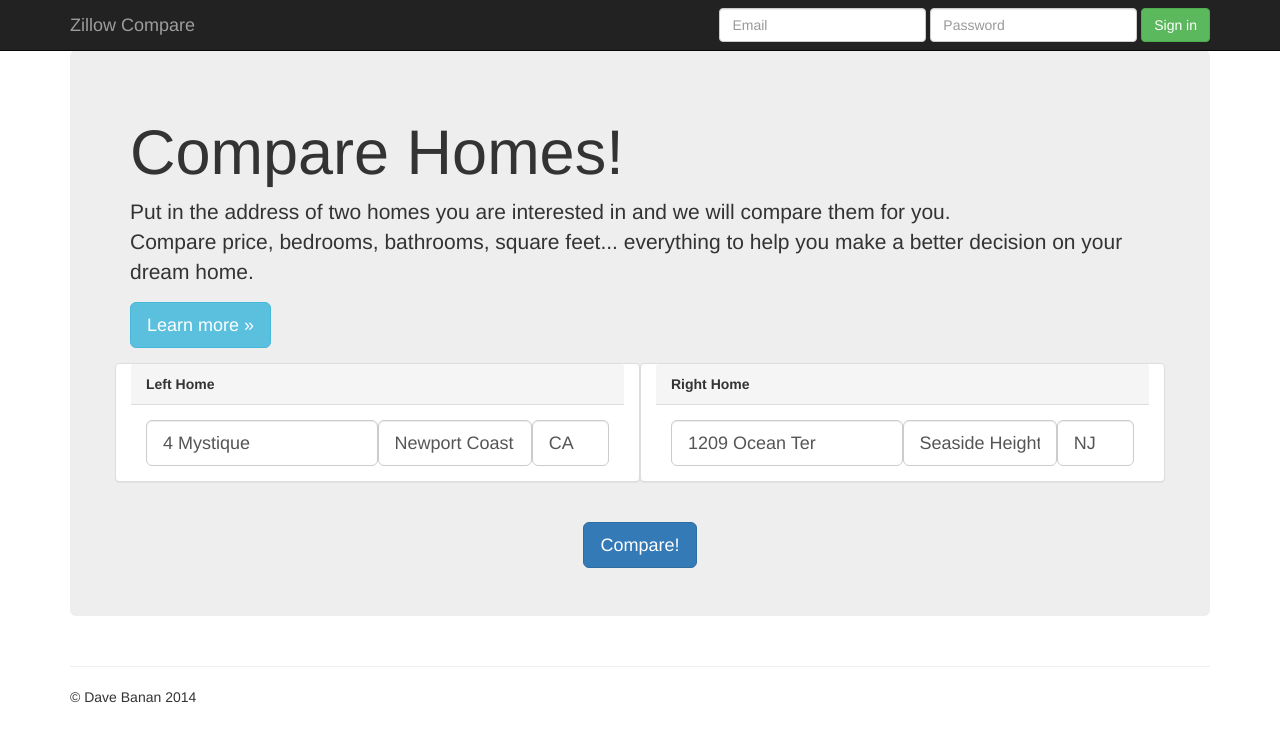
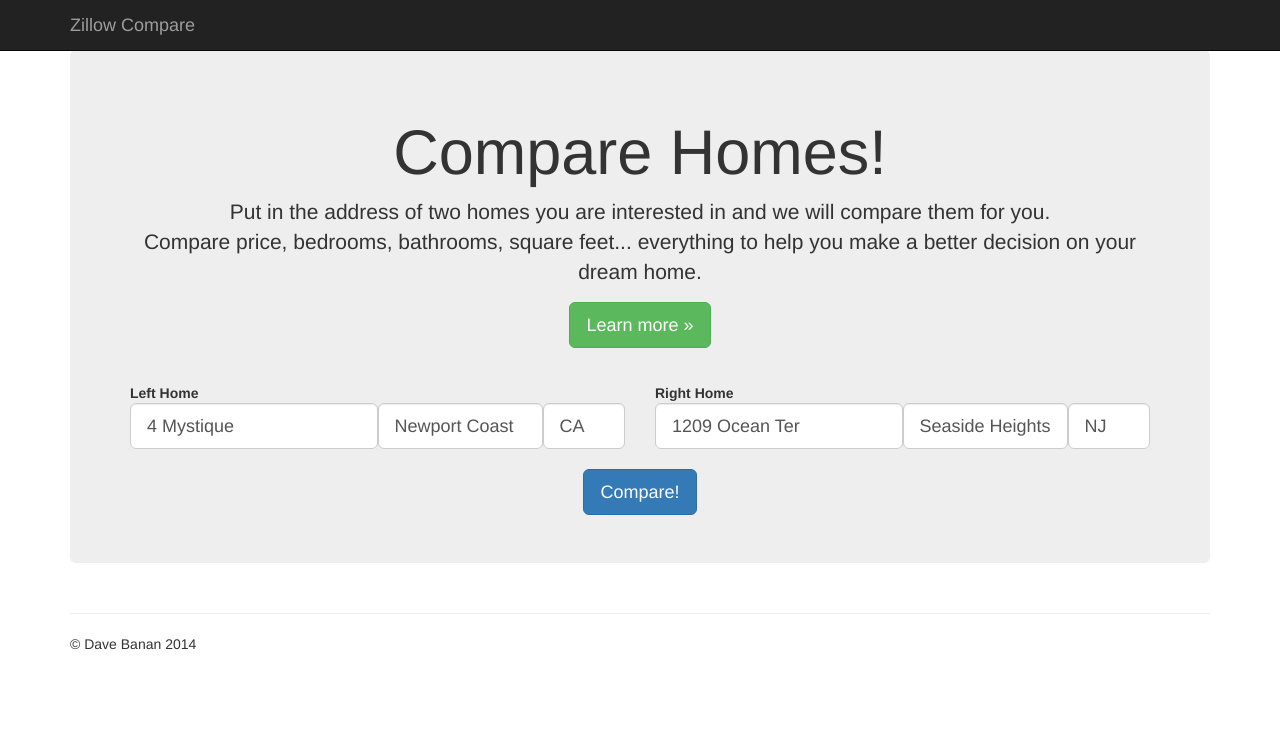
Before and after one commit to dfb5865/ZillowCompare, a website: page src/client/index.html in a window 1280 px wide. Drawn offline with nearby package versions, Linux system fonts and the light colour scheme; some packages are replaced by stand-ins of ours; files that its build step writes are made by us from their sources.

Commit message:
Added about page and fixed 'enter' on form

```diff
--- a/src/client/index.html
+++ b/src/client/index.html
@@ -30,22 +30,8 @@
         <div class="navbar-header">
           <button type="button" class="navbar-toggle" data-toggle="collapse" data-target=".navbar-collapse">
             <span class="sr-only">Toggle navigation</span>
-            <span class="icon-bar"></span>
-            <span class="icon-bar"></span>
-            <span class="icon-bar"></span>
           </button>
           <a class="navbar-brand" href="/">Zillow Compare</a>
-        </div>
-        <div class="navbar-collapse collapse">
-          <form class="navbar-form navbar-right" role="form">
-            <div class="form-group">
-              <input type="text" placeholder="Email" class="form-control">
-            </div>
-            <div class="form-group">
-              <input type="password" placeholder="Password" class="form-control">
-            </div>
-            <button type="submit" class="btn btn-success">Sign in</button>
-          </form>
         </div>
       </div>
     </div>
--- a/src/client/js/app.js
+++ b/src/client/js/app.js
@@ -9,6 +9,9 @@
       when('/comparehomes/:leftStreet/:leftCity/:leftState/:rightStreet/:rightCity/:rightState', {
         templateUrl: '/partials/homecompare.html',
         controller: 'CompareCtrl'
+      }).
+      when('/about', {
+        templateUrl: '/partials/about.html'
       }).
       otherwise({
         redirectTo: '/'
--- a/src/client/partials/search.html
+++ b/src/client/partials/search.html
@@ -1,57 +1,58 @@
 <script src="js/holder.js"></script>
 <div class="container">
 		<div class="jumbotron">
-			<h1>Compare Homes!</h1>
-			<p>Put in the address of two homes you are interested in and we will compare them for you.<br />
+			<h1 class="text-center">Compare Homes!</h1>
+			<p class="text-center">Put in the address of two homes you are interested in and we will compare them for you.<br />
 			Compare price, bedrooms, bathrooms, square feet... everything to help you make a better decision on your dream home.</p>
-			<p><a href="#" class="btn btn-info btn-lg" role="button">Learn more &raquo;</a></p>
-
+			<div class="text-center"><p><a href="#/about" class="btn btn-success btn-lg" role="button">Learn more &raquo;</a></p></div>
+      <br />
+      <form>
         <div class="row">
 
-      <div class="panel panel-default col-md-6">
-        <div class="panel-heading"><strong>Left Home</strong></div>
-          <div class="panel-body">
+          <div class="col-md-6">
             <div class="col-md-6 nopadding">
               <div id="leftStreetDiv">
+                <strong>Left Home</strong>
                 <input id="leftStreet" type="text" class="form-control input-lg" holder="4 Mystique"/>
               </div>
             </div>
 
             <div class="col-md-4 nopadding">
               <div id="leftCityDiv">
+                <br />
                 <input id="leftCity" type="text" class="form-control input-lg" holder="Newport Coast"/>
               </div>
             </div>
 
             <div class="col-md-2 nopadding">
               <div id="leftStateDiv">
+                <br />
                 <input id="leftState" type="text" class="form-control input-lg" holder="CA"/>
               </div>
             </div>
           </div>
-        </div>
 
-        <div class="panel panel-default col-md-6">
-          <div class="panel-heading"><strong>Right Home</strong></div>
-            <div class="panel-body">
+          <div class="col-md-6">
+
             <div class="col-md-6 nopadding">
               <div id="rightStreetDiv">
+                <strong>Right Home</strong>
                 <input id="rightStreet" type="text" class="form-control input-lg" holder="1209 Ocean Ter"/>
               </div>
             </div>
 
             <div class="col-md-4 nopadding">
               <div id="rightCityDiv">
+                <br />
                 <input id="rightCity" type="text" class="form-control input-lg" holder="Seaside Heights"/>
               </div>
             </div>
 
             <div class="col-md-2 nopadding">
               <div id="rightStateDiv">
+                <br />
                 <input id="rightState" type="text" class="form-control input-lg" holder="NJ"/>
               </div>
-              </div>
-
             </div>
           </div>
         </div>
@@ -63,6 +64,6 @@
              <button id="searchButton" class="btn btn-primary btn-lg center-block" type="submit" ng-click="getSearchResults()">Compare!</button>
           </div>
         </div>
-
+      </form>
     </div>
 </div>
```
Also changed, not shown: src/client/partials/about.html (added, +13 -0 lines), src/client/partials/homecompare.html (+16 -16 lines). Lines whose indentation alone changed are shown as unchanged.
